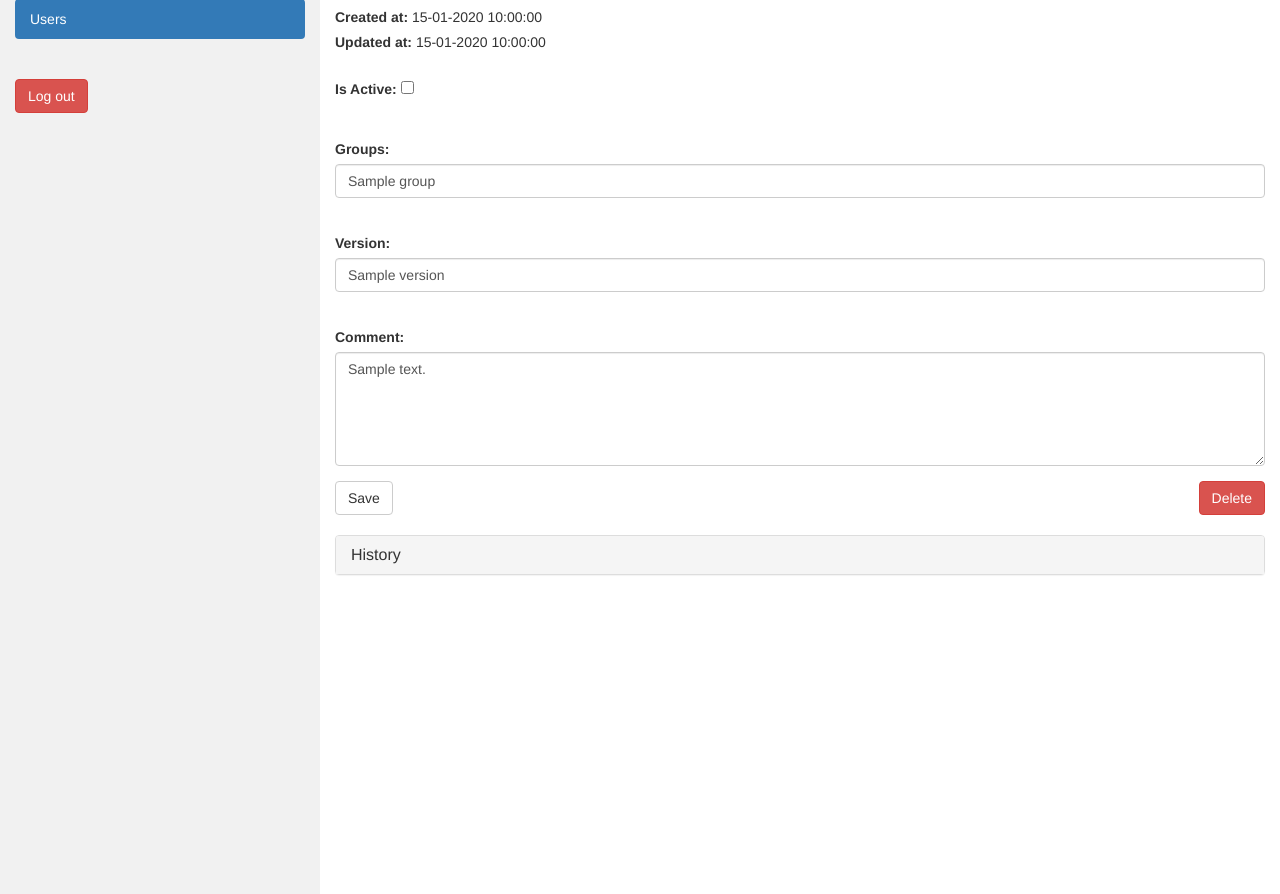
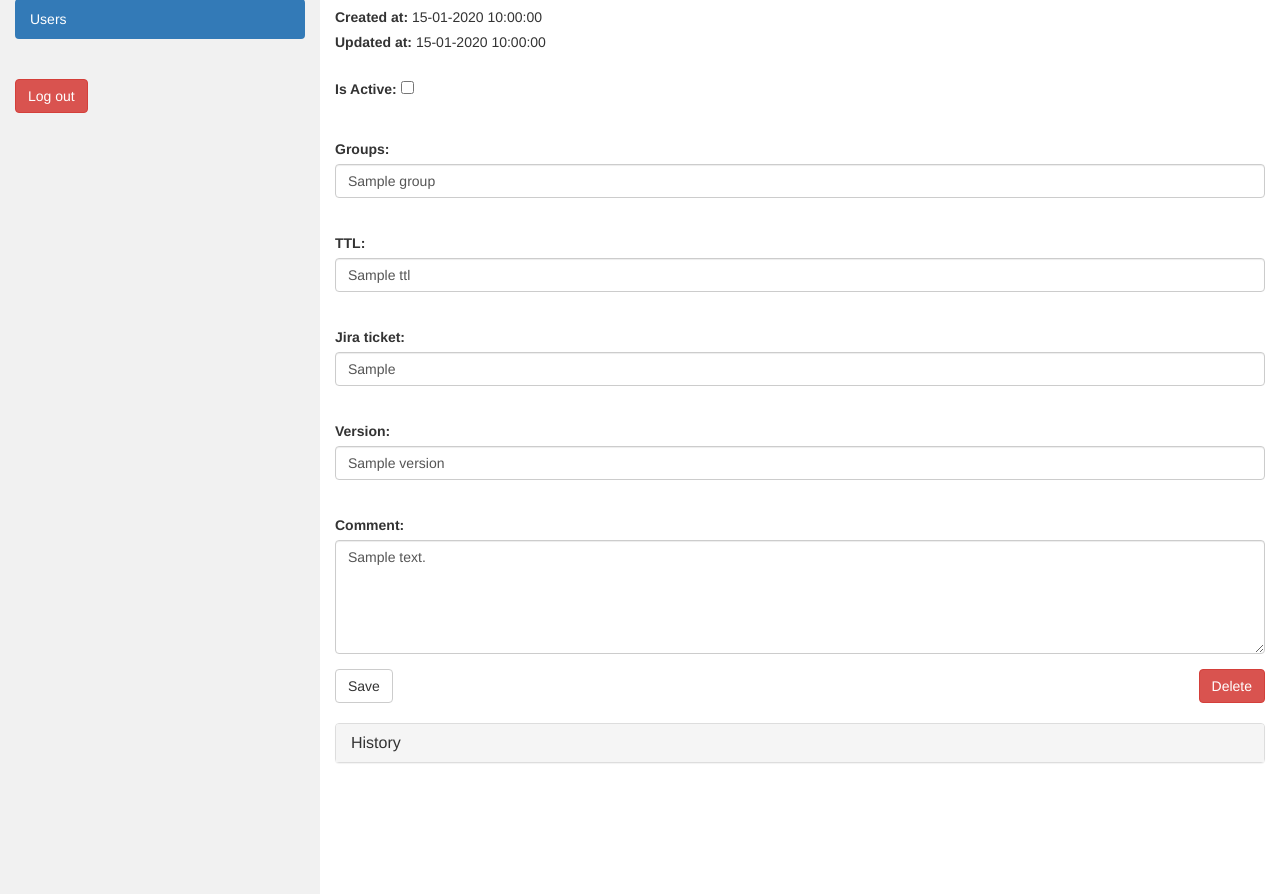
Before and after one commit to best-doctor/its_on, a Python web app: template its_on/templates/switches/detail.html in a window 1280 px wide. Shown: the part 121-1015 px from the top of the page. Run offline with Jinja, Linux system fonts and the light colour scheme; the template is opened without the code that fills it: most values are stand-ins (such as "Sample title", 1, 10 or a date in 2020); some libraries are stand-ins or nearby versions.

Commit message:
BBANG-91: add form fields, fix migration (#25)
* BBANG-91: add form fields

* BBANG-91: fix migration

```diff
--- a/db/migrations/versions/58df78852dc7_added_ttl_and_jira_ticket_fields_to_.py
+++ b/db/migrations/versions/58df78852dc7_added_ttl_and_jira_ticket_fields_to_.py
@@ -19,7 +19,7 @@ depends_on = None
 def upgrade():
     # ### commands auto generated by Alembic - please adjust! ###
     op.add_column('switches', sa.Column('jira_ticket', sa.String(length=255), nullable=True))
-    op.add_column('switches', sa.Column('ttl', sa.Integer(), nullable=False))
+    op.add_column('switches', sa.Column('ttl', sa.Integer(), nullable=False, default=60))
     # ### end Alembic commands ###
 
 
--- a/its_on/templates/switches/detail.html
+++ b/its_on/templates/switches/detail.html
@@ -43,6 +43,16 @@
         <div class="form-group">
           <label>Groups:</label>
           <input type="text" class="form-control" value="{{ object.groups|join(', ') }}" name="groups">
+        </div>
+        <br>
+        <div class="form-group">
+          <label>TTL:</label>
+          <input type="text" class="form-control" value="{{ object.ttl }}" name="ttl">
+        </div>
+        <br>
+        <div class="form-group">
+          <label>Jira ticket:</label>
+          <input type="text" class="form-control" value="{{ object.jira_ticket }}" name="jira_ticket">
         </div>
         <br>
         <div class="form-group">
```
